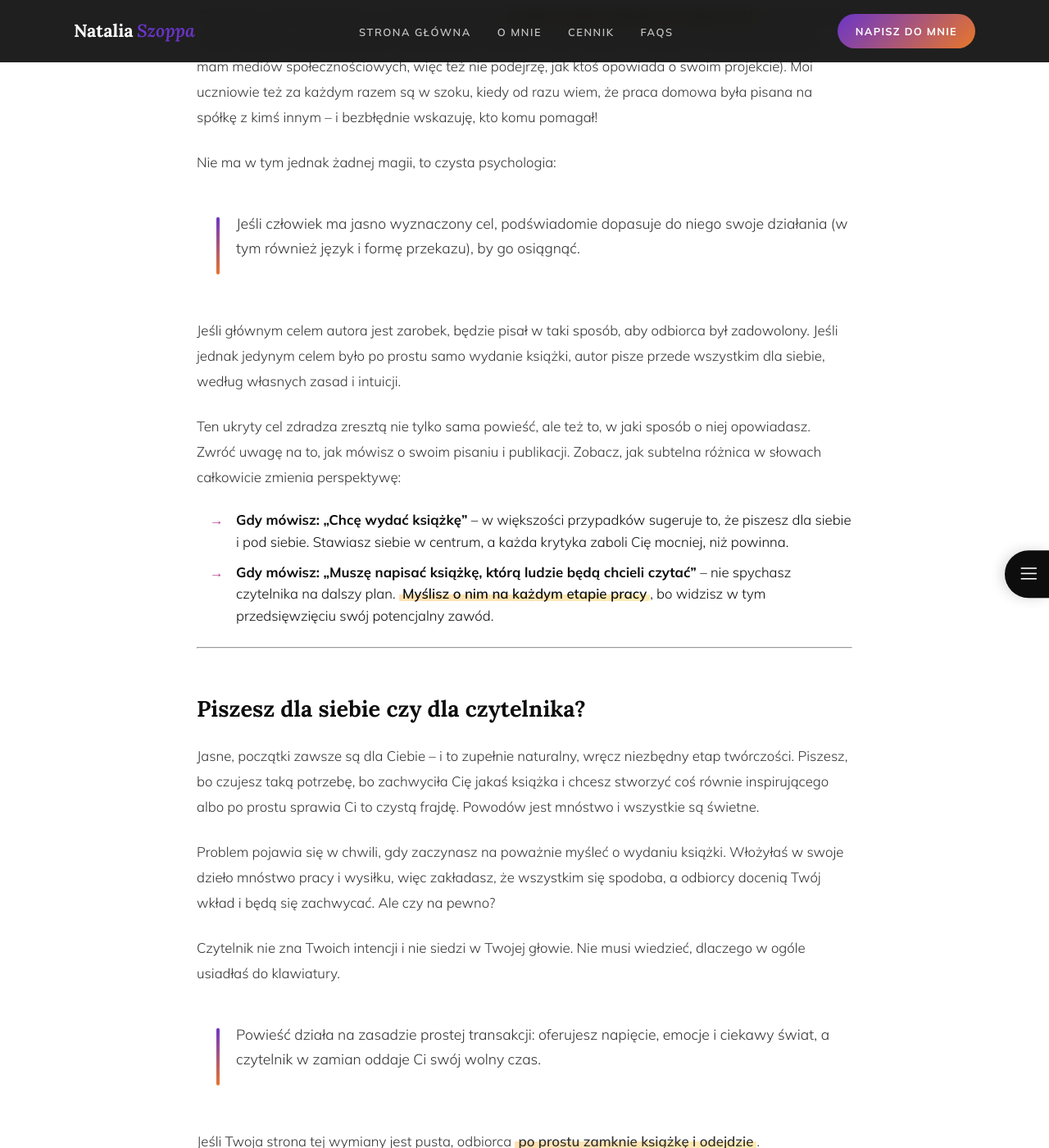
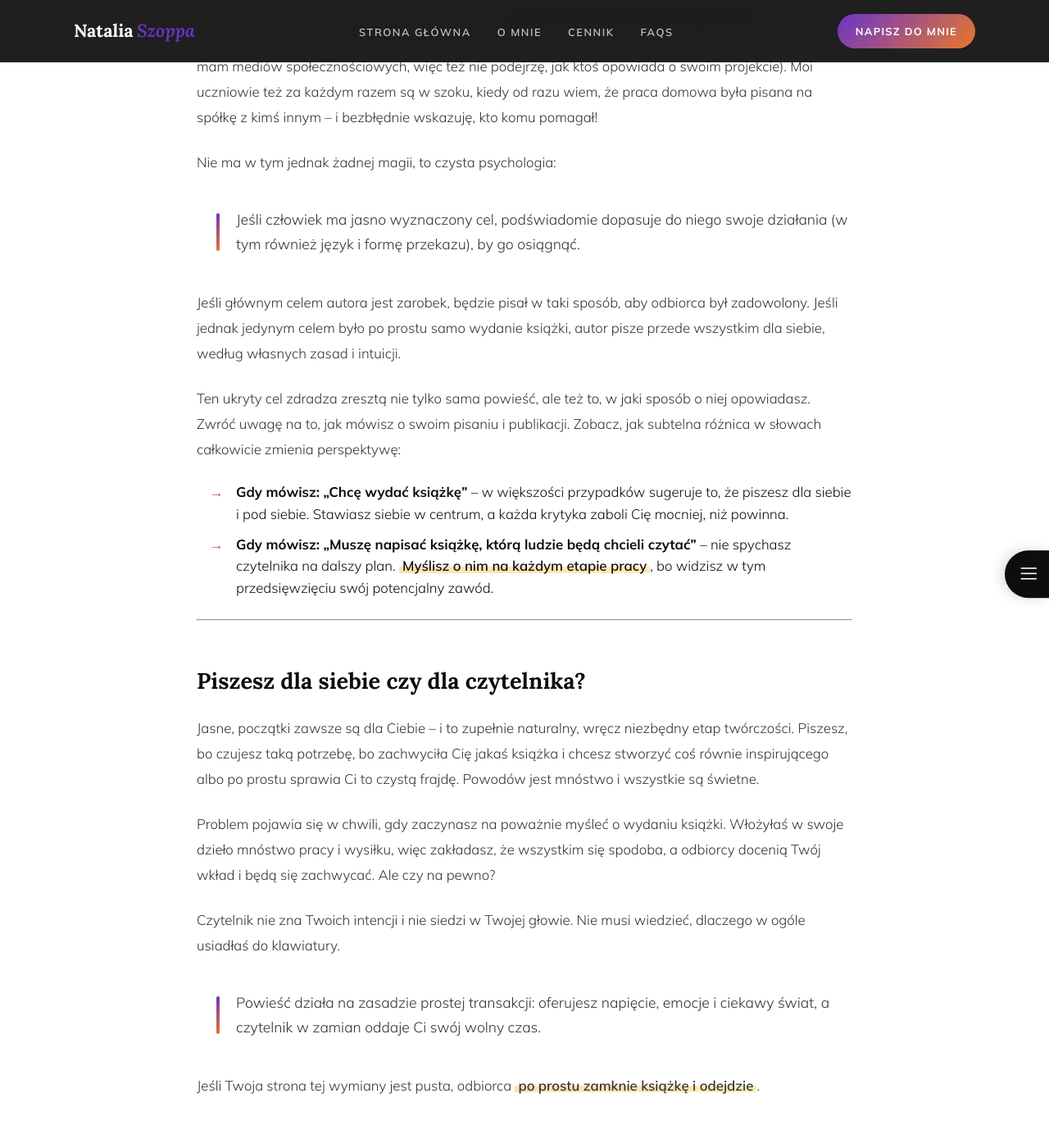
Before and after one commit to Bonnie00726/nataliaszoppa, a Jekyll site: the page built from _posts/2026-06-06-z-jakim-nastawieniem-piszesz.md, in a window 1280 px wide and 1400 px high, scrolled down 1233 px. Shown: the whole window at 82% size. Built offline with Jekyll 4.4.1, drawn with Linux system fonts in a browser that asks for light colours; comment, search, counter and statistics services are not loaded.

Commit message:
Update default.html

```diff
--- a/_layouts/default.html
+++ b/_layouts/default.html
@@ -349,11 +349,11 @@
         .blog-quote p { font-family: var(--serif); font-size: 1.25rem; color: var(--ink); font-style: normal; line-height: 1.6; margin: 0; }
         .blog-quote-author { display: block; font-family: var(--sans); font-size: 0.95rem; font-style: italic; color: var(--ink-muted); margin-top: 14px; }
 
-       /* NOWY WYRÓŻNIK Z GRADIENTOWĄ LINIĄ */
+      /* NOWY WYRÓŻNIK Z GRADIENTOWĄ LINIĄ */
         .blog-highlight {
             position: relative;
             margin: 2.5rem 0 2.5rem 1.5rem;
-            padding: 5px 0 5px 24px;
+            padding: 0 0 0 24px; /* Zera na górze i dole, żeby box nie puchł */
             font-family: var(--sans);
             font-size: 1.1rem;
             color: var(--ink-soft);
@@ -363,9 +363,8 @@
             content: '';
             position: absolute;
             left: 0;
-            top: 50%;
-            transform: translateY(-50%); /* Idealne wyśrodkowanie w pionie */
-            height: 75%; /* Linia zajmuje 75% wysokości tekstu, dzięki czemu jest krótsza */
+            top: 7px; /* Przycięcie z góry, żeby zrównać z krawędzią liter */
+            bottom: 7px; /* Przycięcie z dołu, żeby zrównać z krawędzią liter */
             width: 4px;
             background: var(--grad);
             border-radius: 4px;
```
